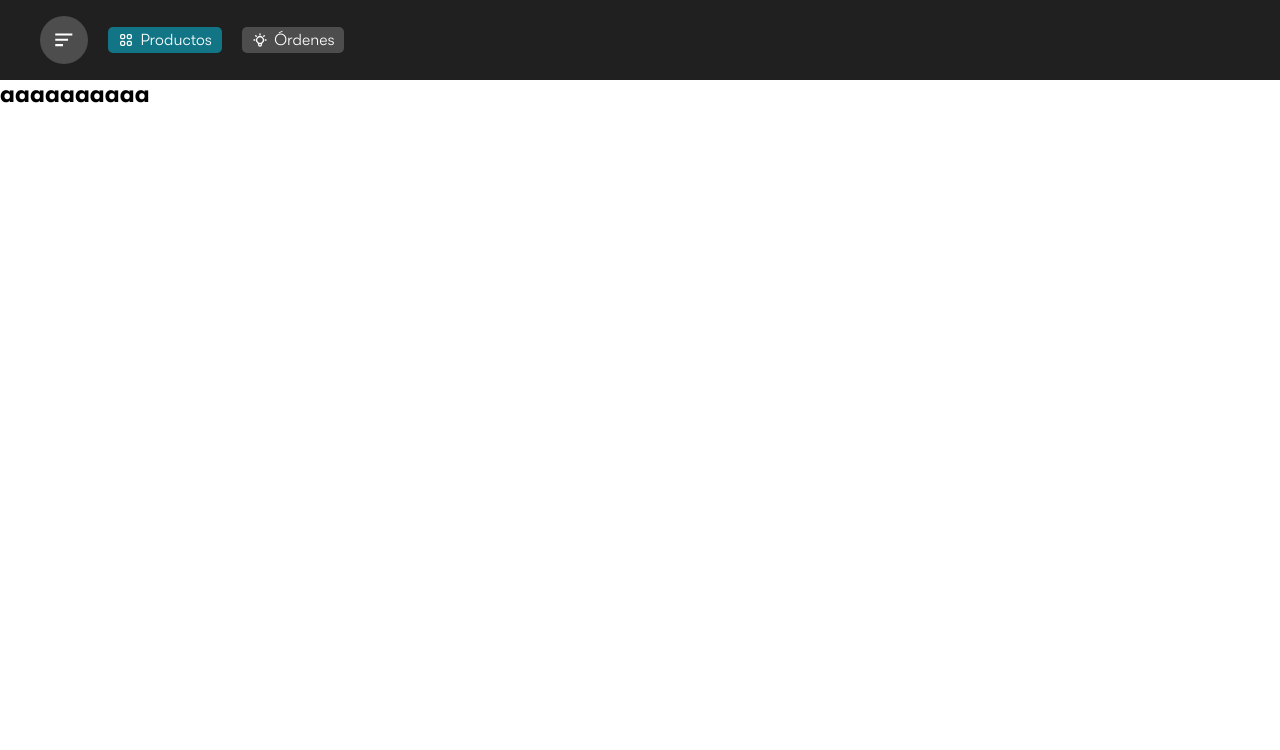
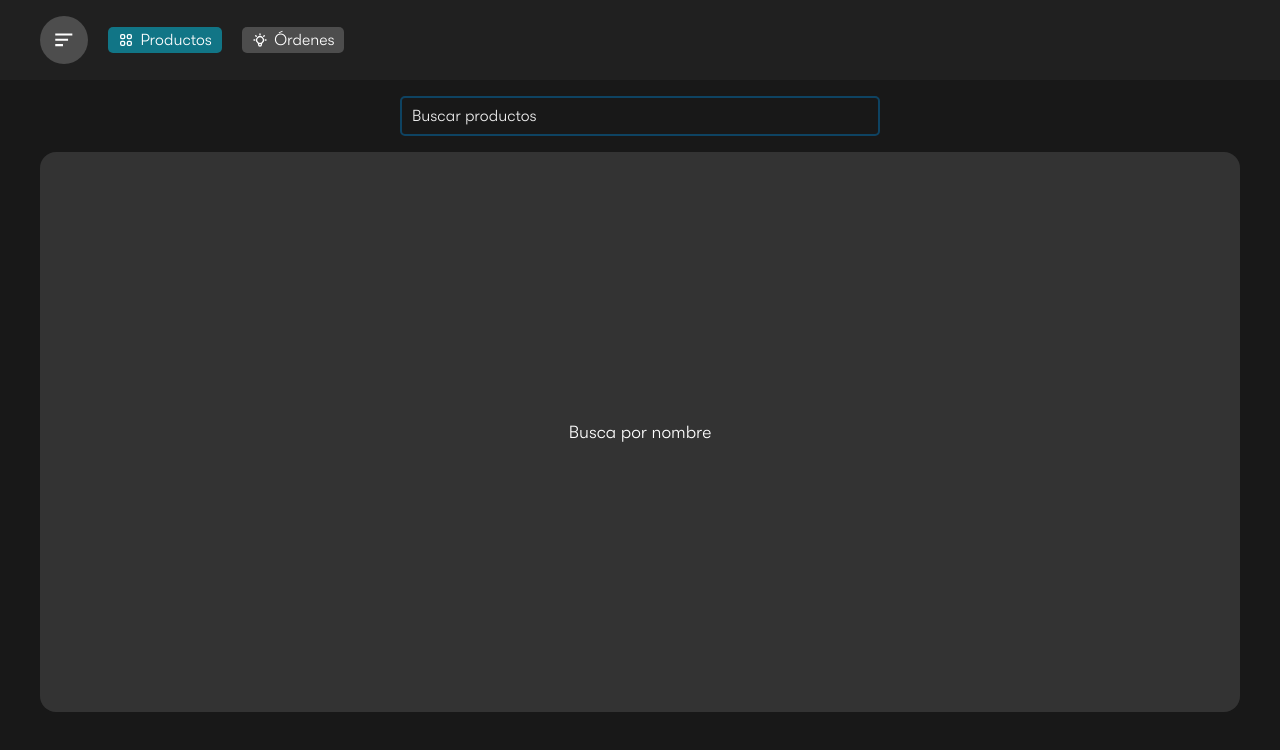
Before and after one commit to danield413/GraphQL-Apollo-React-CRUD, a React (Create React App) app in the folder client/: page /products/search in a window 1280 px wide. Shown: the top 750 px of the page. Built offline with nearby package versions, Linux system fonts and the light colour scheme.

Commit message:
Productos filtrados

```diff
--- a/client/src/components/Nav.jsx
+++ b/client/src/components/Nav.jsx
@@ -35,14 +35,14 @@ export const NavBar = styled.nav`
         display: flex;
         align-items: center;
         font-weight: 400;
-        transition: all 1s;
+        transition: .5s ease-in-out;
         font-family: 'GT-L';
 
         & svg {
             margin-right: .4rem;
         }
         :hover {
-            background-color: #00d9ff96;
+            background-color: #00d9ff75;
         }
     }
 
--- /dev/null
+++ b/client/src/components/Search.jsx
@@ -0,0 +1,107 @@
+import React from 'react'
+import styled from 'styled-components'
+import { useQuery } from '@apollo/client'
+import useForm from '../hooks/UseForm'
+import { GET_ORDERS, GET_PRODUCTS } from '../GraphQL/queries'
+import filter from '../utils/filter'
+import Spinner from './Spinner'
+import Product from './Product'
+
+const Container = styled.div`
+    width: 100%;
+    height: calc(100vh - 80px);
+    background-color: #181818;
+    padding: 0 40px;
+
+  	.filtered {
+		background-color: #333333;
+		height: 70vh;
+		border-radius: 16px;
+		position: relative;
+		overflow-y: auto;
+		display: grid;
+		grid-template-columns: repeat(3, 1fr);
+		row-gap: 20px;
+		padding: 20px 0;
+
+		.alert {
+			color: white;
+            position: absolute;
+            top: 50%;
+            left: 50%;
+            transform: translate(-50%, -50%);
+            font-size: 1.1rem;
+            font-family: 'GT-L';
+		}
+	}
+`
+const Div = styled.div`
+	padding: 1rem 0;
+	display: flex;
+	justify-content: center;
+	input {
+		height: 40px;
+		width: 40%;
+		outline: none;
+		padding: 0 10px;
+		background-color: transparent;
+		border: 2px solid rgba(0, 134, 211, 0.4);
+		border-radius: 5px;
+		transition: 0.2s ease-in-out;
+		font-family: 'GT-L';
+		color: white;
+		font-size: 1rem;
+
+		::placeholder {
+			color: #eee;
+		}
+		:focus {
+			border: 2px solid #0084ff;
+		}
+	}
+
+`
+
+const Search = ( {type} ) => {
+
+    const [ state, handleChange ] = useForm({ search: '' });
+    const { search } = state;
+
+    const { loading, data } = useQuery((type === 'productos') ? GET_PRODUCTS : GET_ORDERS, {
+      fetchPolicy: 'cache-first'
+    });
+
+    return (
+      <Container>
+          <Div>
+            <input
+				type="text"
+				name="search"
+				placeholder={`Buscar ${type}`}
+				onChange={handleChange}
+				autoComplete="off"
+            />
+          </Div>
+
+          <div className="filtered animate__animated animate__fadeIn">
+            { (!data && loading) && <Spinner />}
+			{search.length === 0 && <span className="alert no-selectable animate__animated animate__fadeIn">Busca por nombre</span>}
+            {(data && search.length > 0) && data.obtenerProductos.map( ({id, nombre, precio, disponible}) => {
+              const isInSearch = filter(nombre, search);
+              if(isInSearch) {
+                return <Product
+							key={id}
+							id={id}
+							nombre={nombre}
+							precio={precio}
+							disponible={disponible}
+						/>
+              }
+            })}
+          </div>
+
+      </Container>
+    )
+}
+
+export default Search
--- a/client/src/pages/products/SearchProduct.jsx
+++ b/client/src/pages/products/SearchProduct.jsx
@@ -1,5 +1,6 @@
 import React from 'react'
 import { Helmet } from 'react-helmet-async'
+import Search from '../../components/Search'
 
 const SearchProduct = () => {
     return (
@@ -7,7 +8,7 @@ const SearchProduct = () => {
             <Helmet>
                 <title>Buscar Producto - ReactGraphQL</title>
             </Helmet>
-            <h2>aaaaaaaaaa</h2>
+            <Search type="productos"/>
         </>
     )
 }
--- /dev/null
+++ b/client/src/utils/filter.js
@@ -0,0 +1,18 @@
+
+const filter = ( string, search ) => {
+
+        const convertedString = string.toLowerCase();
+        const convertedSearch = search.toLowerCase();
+
+        const expression = new RegExp(convertedSearch);
+
+        const index = convertedString.search(expression);
+
+        if(index >= 0) {
+            return true;
+        } else {
+            return false;
+        }
+}
+
+export default filter
```
Also changed, not shown: client/src/GraphQL/queries.js (+0 -12 lines).
